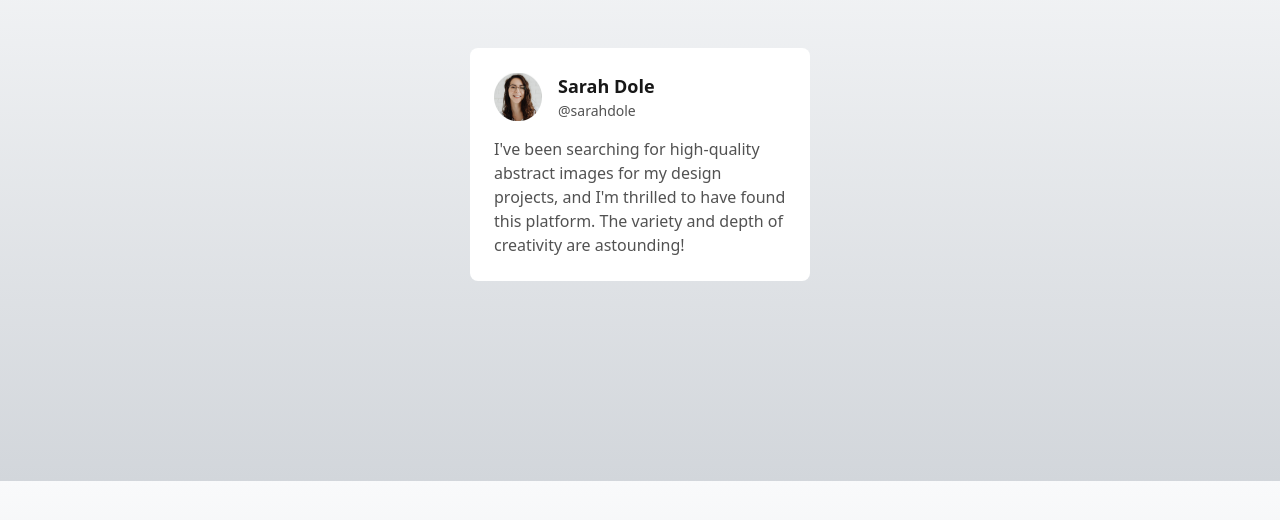
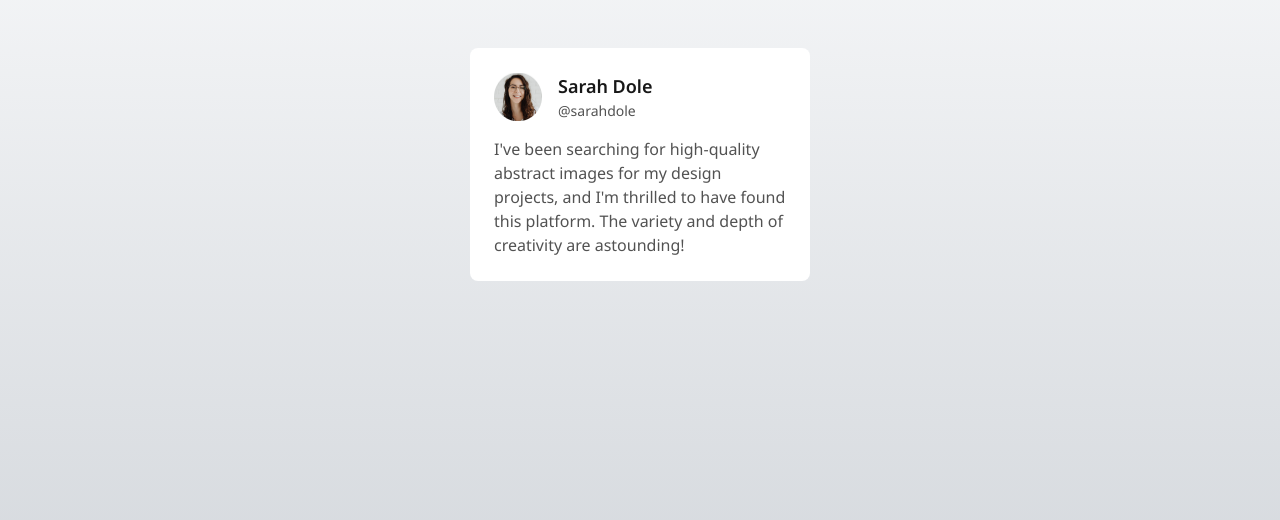
Before and after one commit to manulzvz/testimonial-card, a plain HTML site: page index.html in a window 1280 px wide. Shown: the part 152-672 px from the top of the page. Drawn offline with nearby package versions, Linux system fonts and the light colour scheme.

Commit message:
feat: Add min css for page layout

```diff
--- a/index.html
+++ b/index.html
@@ -10,6 +10,7 @@
       href="https://fonts.googleapis.com/css2?family=Noto+Sans:ital,wght@0,100..900;1,100..900&display=swap"
       rel="stylesheet"
     />
+    <link rel="stylesheet" href="style.css">
     <script src="https://cdn.tailwindcss.com"></script>
   </head>
   <body
--- /dev/null
+++ b/style.css
@@ -0,0 +1,15 @@
+body {
+  margin: 0;
+  font-family: "Noto Sans", system-ui, -apple-system, BlinkMacSystemFont,
+    "Segoe UI", Roboto, Oxygen, Ubuntu, Cantarell, "Open Sans", "Helvetica Neue",
+    sans-serif;
+  min-height: 100vh;
+
+  -webkit-font-smoothing: antialiased;
+  -moz-osx-font-smoothing: grayscale;
+  text-rendering: optimizeLegibility;
+}
+
+* {
+  box-sizing: border-box;
+}
```
